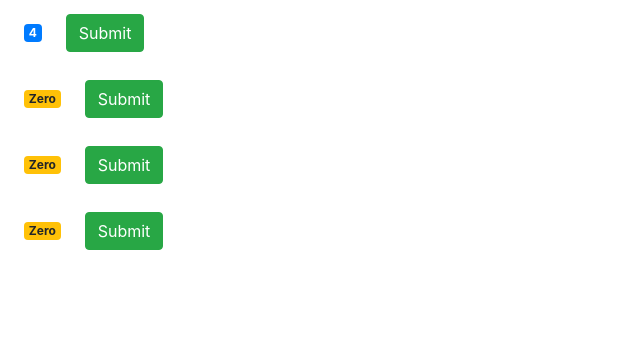
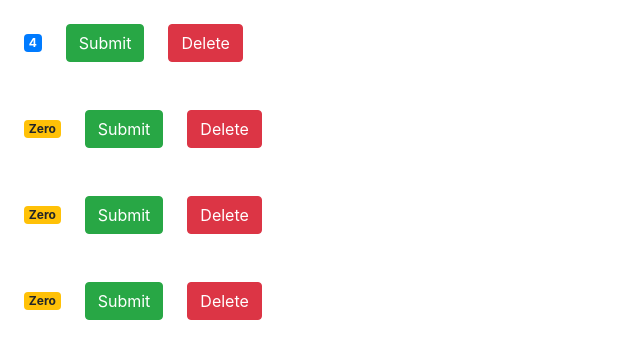
Before and after one commit to md-golamrabbani/react-js-for-beginner, a React (Create React App) app: page / in a window 1280 px wide. Shown: the top 358 px of the page, without its empty margins (0-640 px from the left). Built offline with nearby package versions, Linux system fonts and the light colour scheme.

Commit message:
Half complete

```diff
--- a/src/component/counter.jsx
+++ b/src/component/counter.jsx
@@ -16,10 +16,13 @@
       <div>
         <span className={this.getBadgeClasses()}>{this.formateCount()}</span>
         <button
-          onClick={(product) => this.handleCount(product)}
+          onClick={product => this.handleCount(product)}
           className="btn btn-success"
         >
           Submit
+        </button>
+        <button className="btn btn-danger m-4" onClick={() => this.props.onDelete(counterId)}>
+          Delete
         </button>
       </div>
     );
--- a/src/component/counters.jsx
+++ b/src/component/counters.jsx
@@ -10,11 +10,16 @@
           { id: 4, value:0 }
       ]
   };
+
+  handleDelete = counterId => {
+      console.log("Counter ID", counterId);
+  }
+
   render() {
     return (
       <div>
           {this.state.counters.map(counter =>
-            <Counter key={counter.id} value={counter.value} />
+            <Counter key={counter.id} onDelete={this.handleDelete} value={counter.value} />
           )}
       </div>
     );
```
